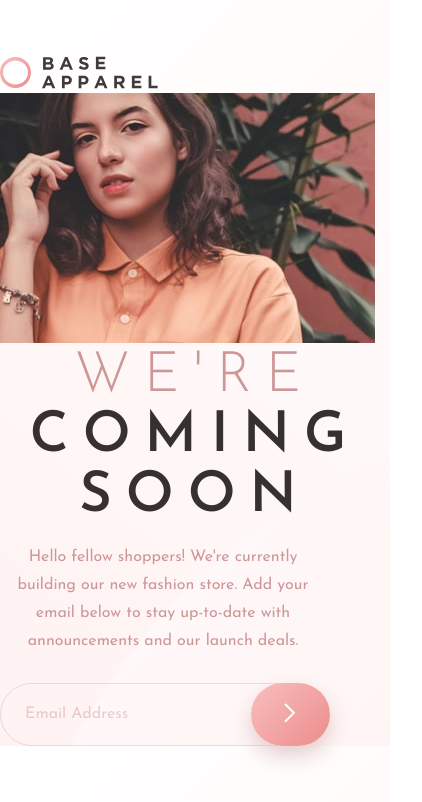
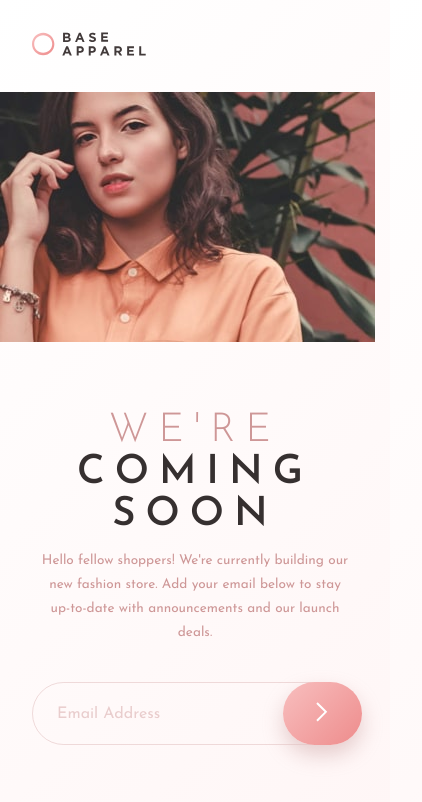
Before and after one commit to sheriff1/FEM-base-apparel-coming-soon, a plain HTML site: page index.html in a window 390 px wide. Shown: the whole page, 422 px wide, since content can reach past the window. Drawn offline with Linux system fonts and the light colour scheme.

Commit message:
create mobile draft

```diff
--- a/css/style.css
+++ b/css/style.css
@@ -115,11 +115,42 @@ form {
 }
 
 @media only screen and (max-width: 406px) {
+    p {
+        padding: 0 3em;
+        font-size: 0.85em;
+    }
+    h1 {
+        padding: 2em;
+        font-size: 3.5em;
+        margin: 0;
+        padding: 0;
+        text-transform: uppercase;
+        letter-spacing: 0.25em;
+        line-height: 42px;
+        color: #363030;
+        font-size: 2.5em;
+    }
+    form {
+        padding-left: 2em;
+        padding-bottom: 15em;
+        padding-top: 1.5em;
+        display: flex;
+        margin: 0 auto;
+        width: 100%;
+    }
     .main {
         flex-direction: column;
+        background-image: none;
     }
     .form-section {
         text-align: center;
+        height: inherit;
+    }
+    .logo-section {
+        padding: 2em;
+    }
+    .logo-section>img {
+        width: 35%;
     }
     .nav,
     .mobile-hero-img {
@@ -127,6 +158,7 @@ form {
     }
     .left-side {
         padding: 0;
+        padding-top: 4em;
     }
     .left-side .logo-section {
         display: none;
@@ -134,5 +166,9 @@ form {
     .right-side {
         display: none;
     }
-    .mobile-hero-img {}
+    .bigform {
+        width: auto;
+        height: auto;
+    }
+    #button {}
 }
```
Also changed, not shown: design/desktop-preview.jpg.
